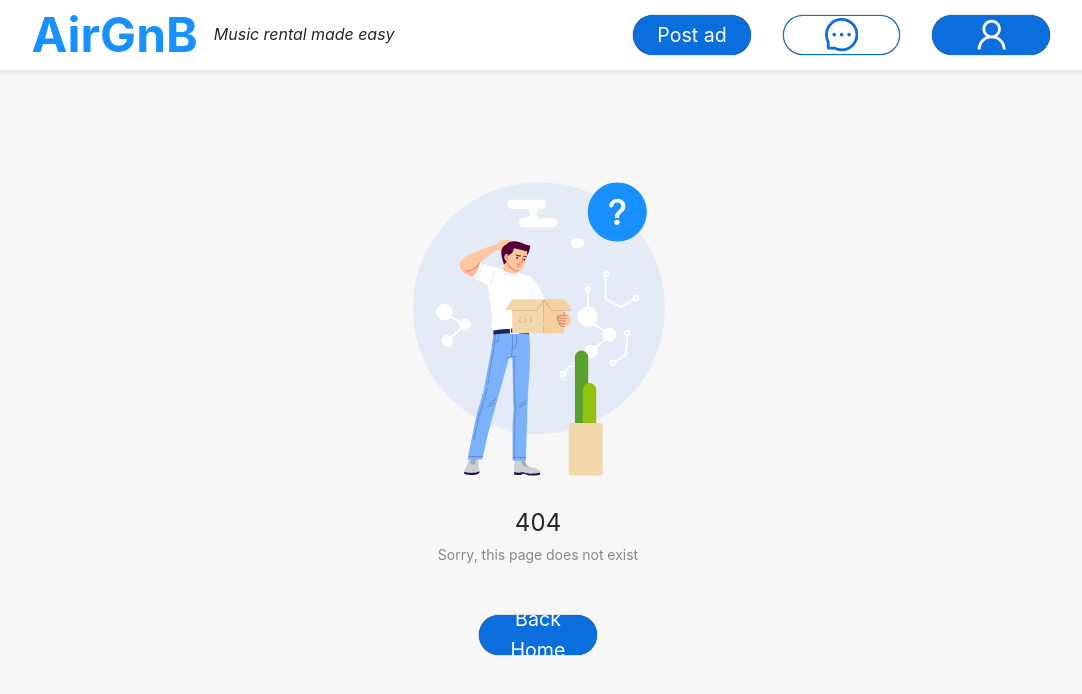
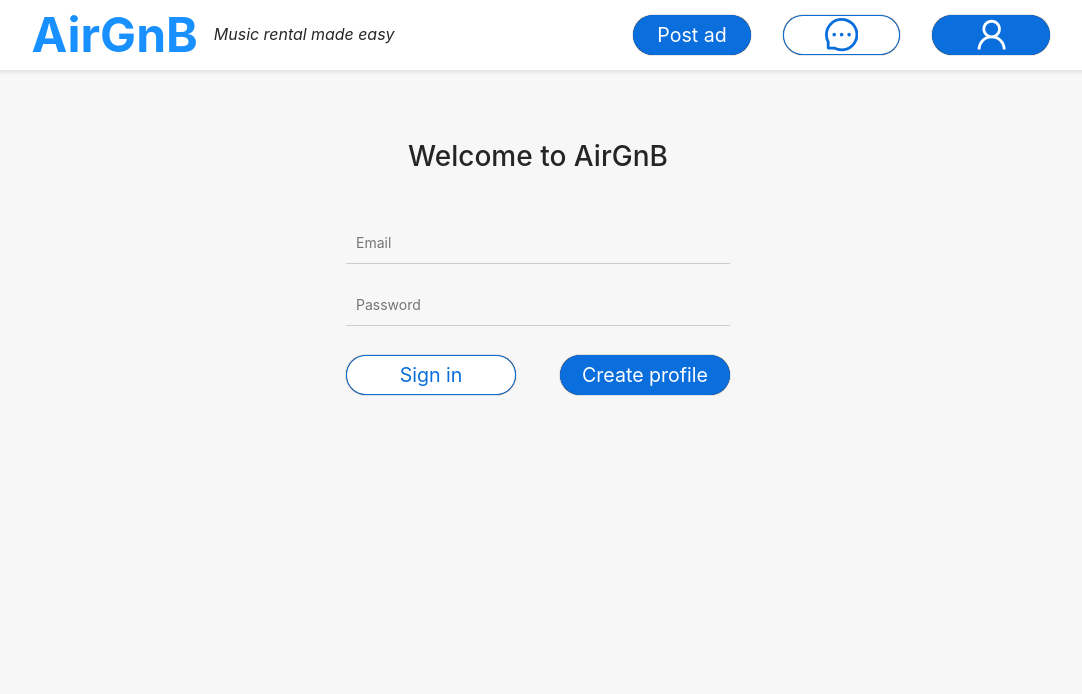
Before and after one commit to leo-dao/AirGnB, a React (Create React App) app in the folder frontend/: page /sign-in in a window 1280 px wide. Before the commit this address had no page. Shown: the top 694 px of the page, without its empty margins (102-1184 px from the left). Built offline with nearby package versions, Linux system fonts and the light colour scheme.

Commit message:
Form to submit user info, redirect after

```diff
--- a/frontend/src/App.tsx
+++ b/frontend/src/App.tsx
@@ -9,7 +9,6 @@ import { userData, adData } from "./fakeData"
 import SignIn from './components/Molecules/SignIn';
 import Register from './components/Molecules/Register';
 import Error from './components/Molecules/Error';
-import LoginPage from './components/Pages/LoginPage';
 import PostAd from './components/Pages/PostAd';
 
 function App() {
@@ -22,7 +21,7 @@ function App() {
         <Route path="/profile/:userId" element={<UserProfile data={userData} ads={adData} />} />
         <Route path="/listings/:adId" element={<AdProfile data={adData} />} />
         <Route path="/post-ad" element={<PostAd />} />
-        <Route path="/login-page" element={<LoginPage />} />
+        <Route path="/sign-in" element={<SignIn />} />
         <Route path="/register" element={<Register />} />
         <Route path="*" element={<Error msg="" />} />
       </Routes>
--- a/frontend/src/components/Atoms/Button/index.tsx
+++ b/frontend/src/components/Atoms/Button/index.tsx
@@ -1,7 +1,7 @@
 import React from "react";
 import styled, { css } from 'styled-components';
 
-const StyledButton = styled.button`
+const StyledButton = styled.button.attrs((props: ButtonProps) => props)`
     background-color: #0A6EDD;
     color: white;
     display: flex;
@@ -49,6 +49,7 @@ interface ButtonProps {
     onClick?: () => void,
     goTo?: string,
     secondary?: boolean,
+    type?: string,
 }
 
 const Button = (props: ButtonProps) => {
@@ -59,12 +60,18 @@ const Button = (props: ButtonProps) => {
         onClick = () => { }
     }
 
+    const type = props.type ? props.type : 'button'
+
     let button;
 
     if (props.goTo) {
         button = (
             <a href={`${props.goTo}`}>
-                <StyledButton secondary={props.secondary} width={props.width}>
+                <StyledButton
+                    secondary={props.secondary}
+                    width={props.width}
+                    type={type}
+                >
                     {props.text}
                     {props.component}
                 </StyledButton>
--- a/frontend/src/components/Molecules/HeaderButtons/index.tsx
+++ b/frontend/src/components/Molecules/HeaderButtons/index.tsx
@@ -19,9 +19,9 @@ const HeaderButtons = () => {
 
     // fetch userId
     let userId;
-    var account = connected ? `/user/${userId}` : "/login-page";
+    var account = connected ? `/user/${userId}` : "/sign-in";
 
-    var post = connected ? "/post-ad" : "/login-page";
+    var post = connected ? "/post-ad" : "/sign-in";
 
     const openChat = () => {
         console.log("Open chat");
--- a/frontend/src/components/Pages/LoginPage/index.tsx
+++ b/frontend/src/components/Molecules/Login/index.tsx
@@ -1,8 +1,9 @@
 import React from "react";
 import Button from "../../Atoms/Button";
-import SignIn from "../../Molecules/SignIn";
-import Register from "../../Molecules/Register";
+import SignIn from "../SignIn";
+import Register from "../Register";
 import styled from "styled-components";
+import { PropertySafetyFilled } from "@ant-design/icons";
 
 const Container = styled.div`
     display: flex;
@@ -12,20 +13,18 @@ const Container = styled.div`
     gap: 20px;
 `
 
-const LoginPage = () => {
+interface LoginProps {
+    form: React.ReactNode;
+}
 
-    const [isSignIn, setIsSignIn] = React.useState(true);
-
-    const changeView = () => {
-        setIsSignIn(!isSignIn);
-    }
+const Login = (props: LoginProps) => {
 
     return (
         <Container>
             <h1>Welcome to AirGnB</h1>
-            {isSignIn ? <SignIn changeView={changeView} /> : <Register />}
+            {props.form}
         </Container>
     )
 }
 
-export default LoginPage;
+export default Login;
--- a/frontend/src/components/Molecules/Register/index.tsx
+++ b/frontend/src/components/Molecules/Register/index.tsx
@@ -2,8 +2,10 @@ import React from "react";
 import Input from "../../Atoms/Input";
 import Button from "../../Atoms/Button";
 import styled from "styled-components";
+import Login from "../Login";
+import { useNavigate } from "react-router-dom";
 
-const Container = styled.div`
+const Form = styled.form`
     display: flex;
     flex-direction: column;
     align-items: center;
@@ -21,21 +23,32 @@ const ButtonContainer = styled.div`
 
 const Register = () => {
 
-    const createAccount = () => {
+    const navigate = useNavigate();
+
+    const createAccount = (e: React.FormEvent<HTMLFormElement>) => {
         console.log("Account created");
+        e.preventDefault();
+        navigate('/')
     }
 
-    return (
-        <Container>
+    const register = (
+        <Form onSubmit={createAccount}>
             <Input placeholder={"Email"} type={"email"} required />
             <Input placeholder={"Username"} type={"text"} required />
             <Input placeholder={"Password"} type={"password"} required />
             <Input placeholder={"Confirm password"} type={"password"} required />
             <ButtonContainer>
-                <Button text={"Create profile"} width={'170px'} onClick={createAccount} />
+                <Button
+                    text={"Create profile"}
+                    width={'170px'}
+                    type={'submit'}
+                />
             </ButtonContainer>
-        </Container>
+        </Form>
+    )
 
+    return (
+        <Login form={register} />
     );
 };
 
--- a/frontend/src/components/Molecules/SignIn/index.tsx
+++ b/frontend/src/components/Molecules/SignIn/index.tsx
@@ -2,9 +2,10 @@ import React from "react";
 import Input from "../../Atoms/Input";
 import Button from "../../Atoms/Button";
 import styled from "styled-components";
-import { PropertySafetyFilled } from "@ant-design/icons";
+import Login from "../Login";
+import { useNavigate } from "react-router-dom";
 
-const Container = styled.div`
+const Form = styled.form`
     display: flex;
     flex-direction: column;
     align-items: center;
@@ -20,27 +21,39 @@ const ButtonContainer = styled.div`
     margin-top: 5%;
 `;
 
-export interface SignInProps {
-    changeView: () => void;
-}
+const SignIn = () => {
 
-const SignIn = (props: SignInProps) => {
+    const navigate = useNavigate();
 
-    const signIn = () => {
-        console.log("Sign in");
+    const signIn = (e: React.FormEvent<HTMLFormElement>) => {
+        e.preventDefault();
+        console.log("Signed in");
+        navigate('/')
     }
 
-    return (
-        <Container>
+    const sign = (
+        <Form onSubmit={signIn}>
             <Input placeholder={"Email"} type={"email"} required />
             <Input placeholder={"Password"} type={"password"} required />
             <ButtonContainer>
-                <Button text={"Sign in"} width={'170px'} secondary onClick={signIn} />
-                <Button text={"Create profile"} width={'170px'} onClick={props.changeView} />
+                <Button
+                    text={"Sign in"}
+                    width={'170px'}
+                    secondary
+                    type={"submit"}
+                />
+                <Button
+                    text={"Create profile"}
+                    width={'170px'}
+                    goTo={"/register"}
+                />
             </ButtonContainer>
-        </Container>
+        </Form>
+    );
 
-    );
+    return (
+        <Login form={sign} />
+    )
 };
 
 export default SignIn;
```
